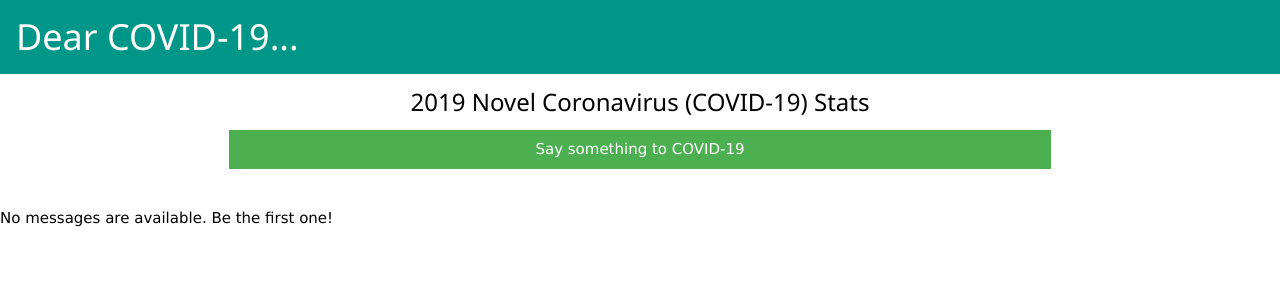
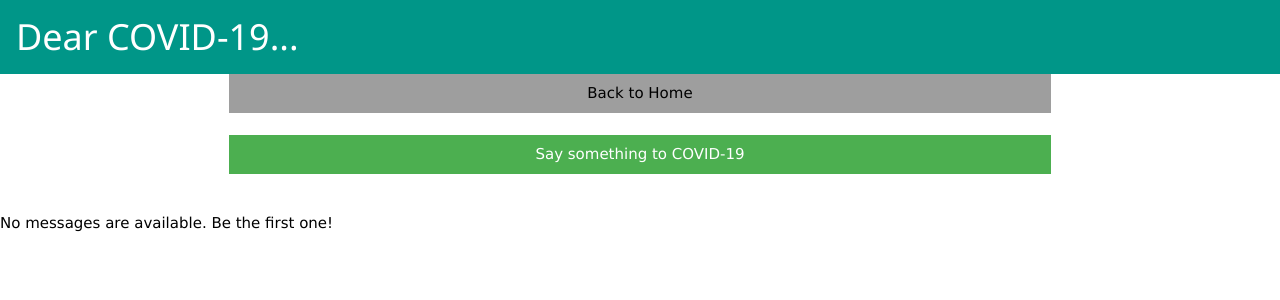
Before and after one commit to supmir/COVID, a Django app: page /DearCovid in a window 1280 px wide. Shown: the top 300 px of the page. Run offline with Django 3.2, Linux system fonts and the light colour scheme; data that the repository does not hold is empty.

Commit message:
Added back to home button on messages.html

```diff
--- a/information/templates/information/messages.html
+++ b/information/templates/information/messages.html
@@ -27,7 +27,8 @@
         <div class="w3-container w3-col s0 m1 l2"></div>
         <div class="w3-container w3-col s12 m10 l8">
             <div class="w3-center">
-                <h3>2019 Novel Coronavirus (COVID-19) Stats</h3>
+                <a href="" class="w3-button w3-gray w3-block">Back to Home</a>
+                </br>
                 <a href="https://docs.google.com/forms/d/e/1FAIpQLSdpzcZ5eQa23MSU4KU4jWG7q1HYBaECWI-OLgXNDq1OXUw4yw/viewform?usp=sf_link"
                     class="w3-button w3-green w3-block">Say something to COVID-19</a>
                 </br>
```
